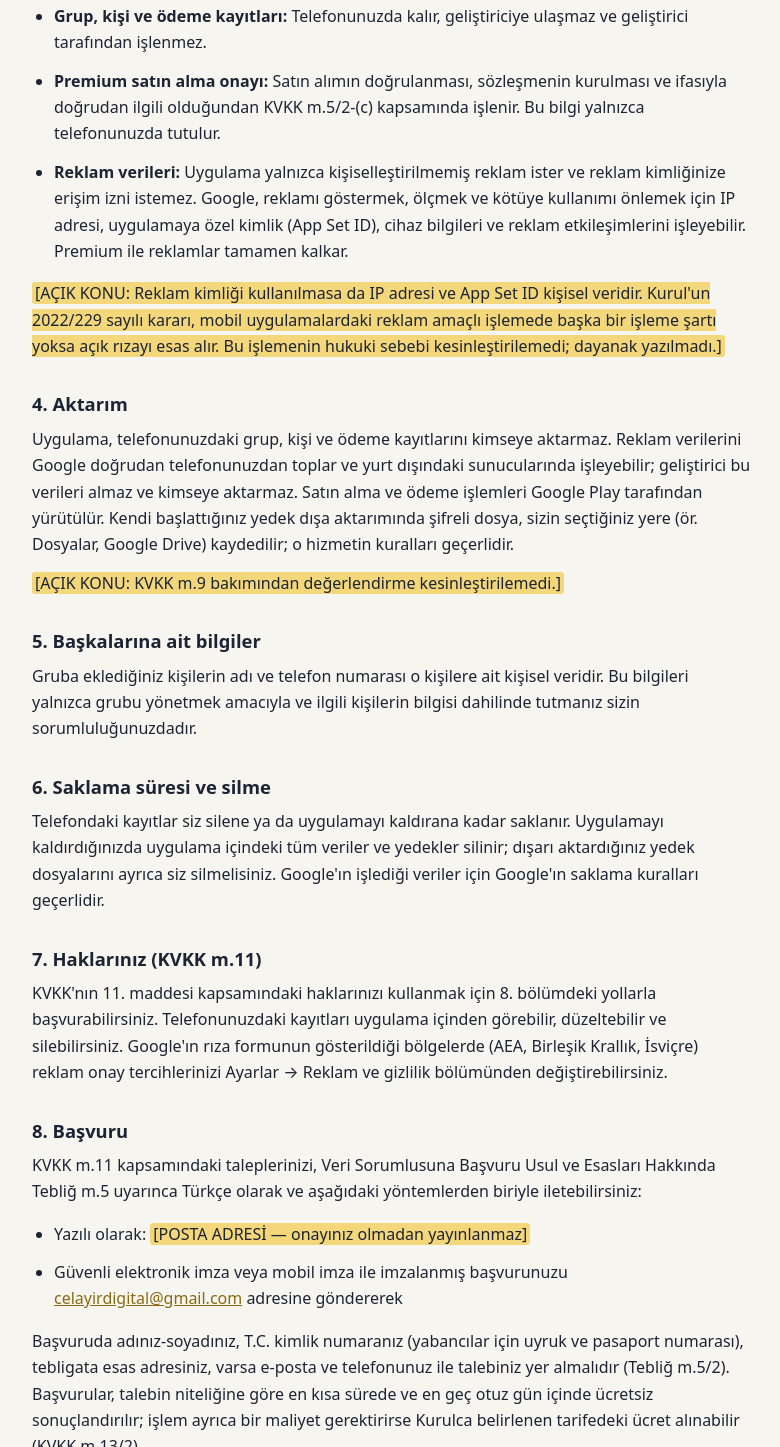
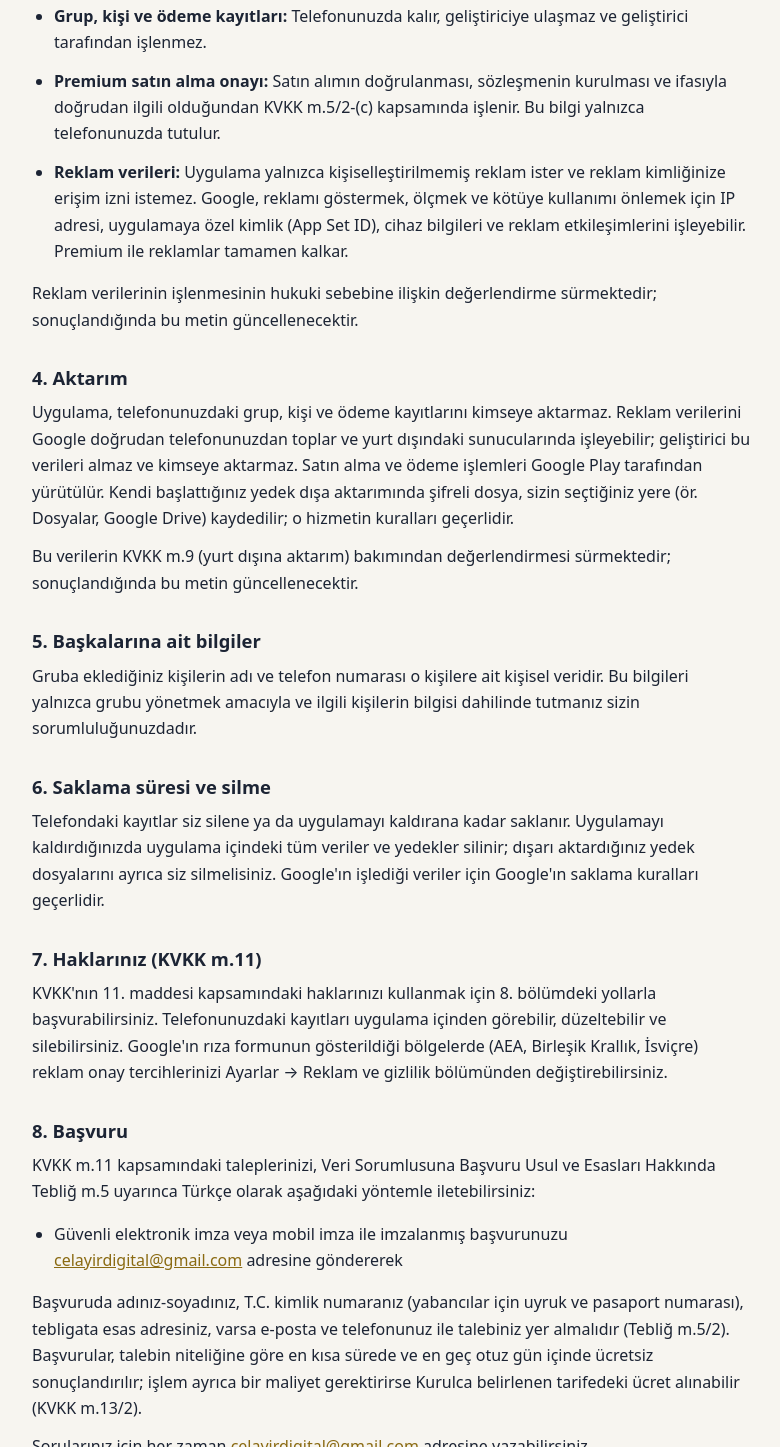
Before and after one commit to asc7659-spec/asc7659-spec.github.io, a plain HTML site: page kvkk-aydinlatma.html in a window 1280 px wide. Shown: the part 1480-2927 px from the top of the page, without its empty margins (248-1028 px from the left). Drawn offline with Linux system fonts and the light colour scheme.

Commit message:
KVKK: açık konular için nötr ifade; posta adresi satırı kaldırıldı

```diff
--- a/kvkk-aydinlatma.html
+++ b/kvkk-aydinlatma.html
@@ -66,9 +66,8 @@
     adresi, uygulamaya özel kimlik (App Set ID), cihaz bilgileri ve reklam etkileşimlerini işleyebilir.
     Premium ile reklamlar tamamen kalkar.</li>
 </ul>
-<p><mark>[AÇIK KONU: Reklam kimliği kullanılmasa da IP adresi ve App Set ID kişisel veridir. Kurul'un
-  2022/229 sayılı kararı, mobil uygulamalardaki reklam amaçlı işlemede başka bir işleme şartı yoksa açık
-  rızayı esas alır. Bu işlemenin hukuki sebebi kesinleştirilemedi; dayanak yazılmadı.]</mark></p>
+<p>Reklam verilerinin işlenmesinin hukuki sebebine ilişkin değerlendirme sürmektedir; sonuçlandığında bu
+  metin güncellenecektir.</p>
 
 <h2>4. Aktarım</h2>
 <p>Uygulama, telefonunuzdaki grup, kişi ve ödeme kayıtlarını kimseye aktarmaz. Reklam verilerini Google
@@ -76,7 +75,8 @@
   ve kimseye aktarmaz. Satın alma ve ödeme işlemleri Google Play
   tarafından yürütülür. Kendi başlattığınız yedek dışa aktarımında şifreli dosya, sizin seçtiğiniz yere
   (ör. Dosyalar, Google Drive) kaydedilir; o hizmetin kuralları geçerlidir.</p>
-<p><mark>[AÇIK KONU: KVKK m.9 bakımından değerlendirme kesinleştirilemedi.]</mark></p>
+<p>Bu verilerin KVKK m.9 (yurt dışına aktarım) bakımından değerlendirmesi sürmektedir; sonuçlandığında bu
+  metin güncellenecektir.</p>
 
 <h2>5. Başkalarına ait bilgiler</h2>
 <p>Gruba eklediğiniz kişilerin adı ve telefon numarası o kişilere ait kişisel veridir. Bu bilgileri yalnızca
@@ -95,9 +95,8 @@
 
 <h2>8. Başvuru</h2>
 <p>KVKK m.11 kapsamındaki taleplerinizi, Veri Sorumlusuna Başvuru Usul ve Esasları Hakkında Tebliğ m.5
-  uyarınca Türkçe olarak ve aşağıdaki yöntemlerden biriyle iletebilirsiniz:</p>
+  uyarınca Türkçe olarak aşağıdaki yöntemle iletebilirsiniz:</p>
 <ul>
-  <li>Yazılı olarak: <mark>[POSTA ADRESİ — onayınız olmadan yayınlanmaz]</mark></li>
   <li>Güvenli elektronik imza veya mobil imza ile imzalanmış başvurunuzu
     <a href="mailto:celayirdigital@gmail.com">celayirdigital@gmail.com</a> adresine göndererek</li>
 </ul>
```
